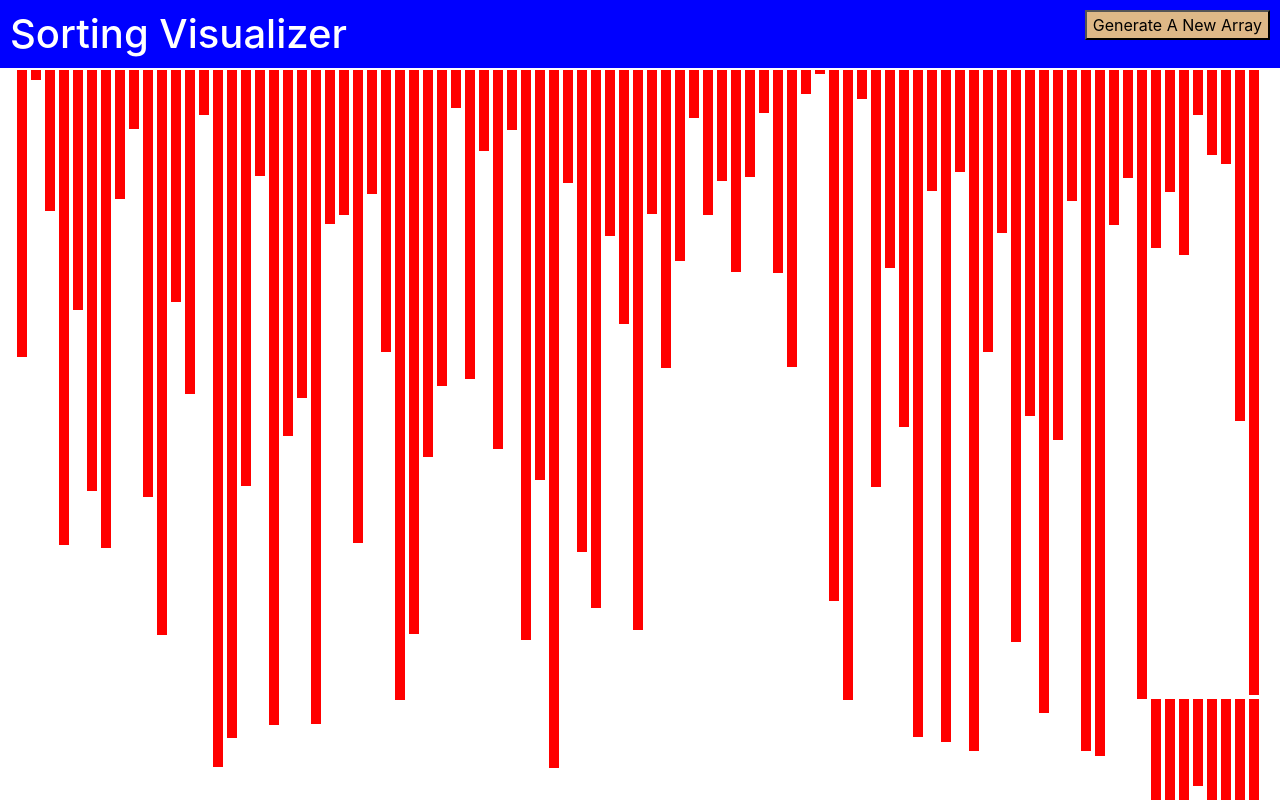
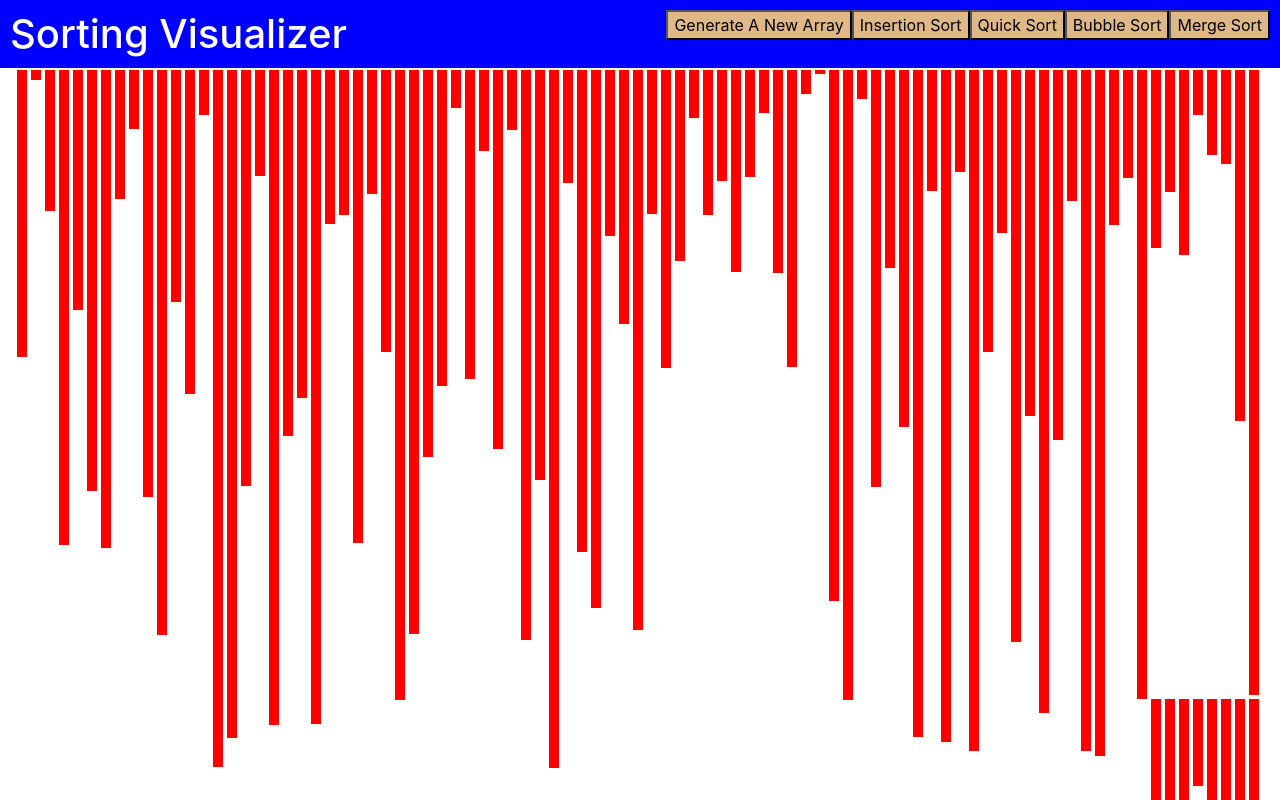
Before and after one commit to zachyingling/ts-sorting-visualizer, a React (Create React App) app in the folder app/: page / in a window 1280 px wide. Shown: the top 800 px of the page. Built offline with nearby package versions, Linux system fonts and the light colour scheme.

Commit message:
adding structure of different sorting algorithms

```diff
--- a/app/src/App.tsx
+++ b/app/src/App.tsx
@@ -21,6 +21,10 @@ export default class App extends React.Component<IProps, ArrayState> {
     // Binds the this context being the "Array Component" to the function
     // So if the function is invoked else where it keeps the this context from this component
     this.generateArray = this.generateArray.bind(this);
+    this.mergeSort = this.mergeSort.bind(this);
+    this.bubbleSort = this.bubbleSort.bind(this);
+    this.quickSort = this.quickSort.bind(this);
+    this.insertionSort = this.insertionSort.bind(this);
 
     this.state = {
       firstGenArray: [],
@@ -45,11 +49,25 @@ export default class App extends React.Component<IProps, ArrayState> {
     });
   }
 
+  mergeSort(){}
+
+  bubbleSort(){}
+
+  quickSort(){}
+
+  insertionSort(){}
+
   render(){
     return (
       <div className="App">
         <div>
-          <Header generateArray={this.generateArray}/>
+          <Header
+            generateArray={this.generateArray}
+            mergeSort={this.mergeSort}
+            bubbleSort={this.bubbleSort}
+            quickSort={this.quickSort}
+            insertionSort={this.insertionSort}
+          />
           <Container fluid>
             <Row className="justify-content-md-center">
               <Col md="auto">
--- a/app/src/Components/Header/Header.css
+++ b/app/src/Components/Header/Header.css
@@ -6,6 +6,7 @@ header {
 button {
   background-color: burlywood;
   float: right;
+  margin: 10px;
 }
 
 #title{
--- a/app/src/Components/Header/Header.tsx
+++ b/app/src/Components/Header/Header.tsx
@@ -2,7 +2,11 @@ import React from "react";
 import "./Header.css";
 
 interface IProps {
-  generateArray: () => void
+  generateArray: () => void,
+  mergeSort: () => void,
+  bubbleSort: () => void,
+  quickSort: () => void,
+  insertionSort: () => void
 }
 
 export default class Header extends React.Component<IProps> {
@@ -10,6 +14,10 @@ export default class Header extends React.Component<IProps> {
     return (
       <header>
         <h1 id="title">Sorting Visualizer</h1>
+        <button onClick={this.props.mergeSort}>Merge Sort</button>
+        <button onClick={this.props.bubbleSort}>Bubble Sort</button>
+        <button onClick={this.props.quickSort}>Quick Sort</button>
+        <button onClick={this.props.insertionSort}>Insertion Sort</button>
         <button onClick={this.props.generateArray}>Generate A New Array</button>
       </header>
     );
```
